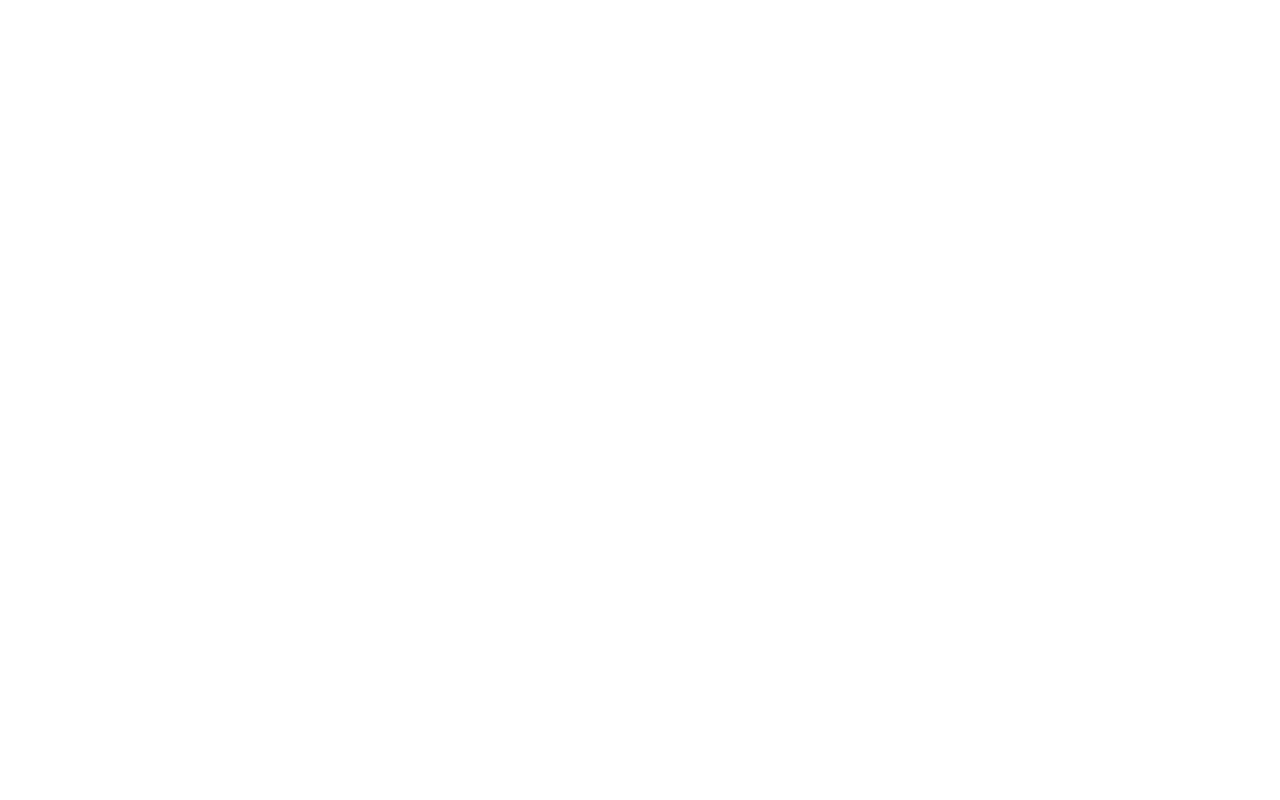
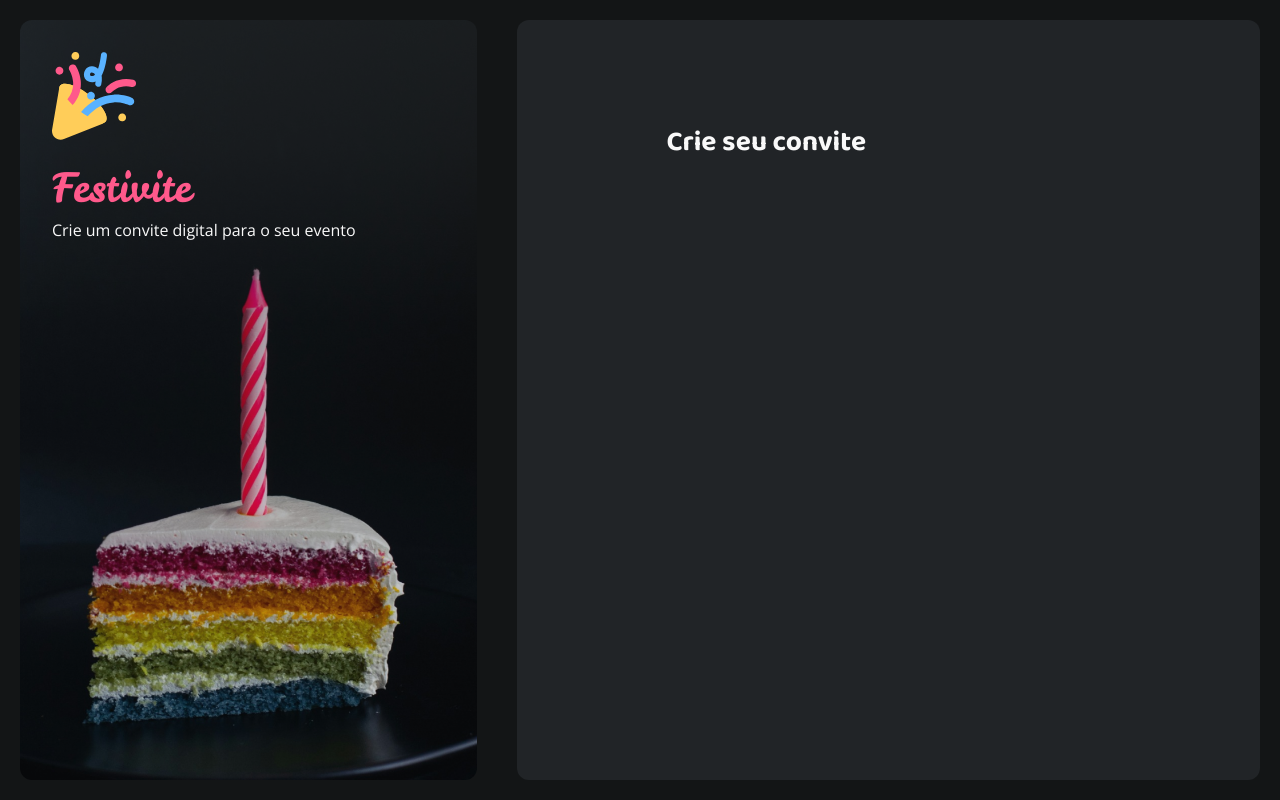
Before and after one commit to BrunoGustavo92/Formulario-de-convite, a plain HTML site: page index.html in a window 1280 px wide. Drawn offline with nearby package versions, Linux system fonts and the light colour scheme.

Commit message:
conteudo aside

```diff
--- a/index.html
+++ b/index.html
@@ -11,6 +11,26 @@
   <link href="https://fonts.googleapis.com/css2?family=Baloo+2:wght@700&family=Leckerli+One&family=Open+Sans:ital,wght@0,300..800;1,300..800&display=swap" rel="stylesheet">
 </head>
 <body>
+  <div id="app">
+    <aside>
+      <div class="aside-container">
+        <header>
+          <img src="assets/Logo.svg" alt="Icone festa">
+          <h1>Festivite</h1>
+          <p>Crie um convite digital para o seu evento</p>
+        </header>
+      </div>
+    </aside>
 
+    <main>
+      <div class="main-container">
+        <div class="title">
+          <h2>Crie seu convite</h2>
+        </div>
+
+
+      </div>
+    </main>
+  </div>
 </body>
 </html>
--- a/styles/global.css
+++ b/styles/global.css
@@ -9,14 +9,14 @@
   --font-family-title: 'Baloo 2', sans-serif;
   --font-family-text: 'Open Sans', sans-serif;
 
-  --text-logo: 400 2.5rem/1.4 var(--font-family-logo);
+  --text-logo: 400 2.5rem var(--font-family-logo);
 
-  --text-title-md: 700 1.75rem/1.4 var(--font-family-title);
-  --text-title-sm: 700 1.12rem/1.4 var(--font-family-title);
+  --text-title-md: 700 1.75rem var(--font-family-title);
+  --text-title-sm: 700 1.12rem var(--font-family-title);
 
-  --text-md: 400 1rem/1.4 var(--font-family-text);
-  --text-sm: 400 0.875rem/1.4 var(--font-family-text);
-  --text-xs: 400 0.75rem/1.4 var(--font-family-text);
+  --text-md: 400 1rem var(--font-family-text);
+  --text-sm: 400 0.875rem var(--font-family-text);
+  --text-xs: 400 0.75rem var(--font-family-text);
 
   /* Brand */
   --brand-light: #59B2FF;
@@ -52,3 +52,25 @@
   --text-body: #C8CDD0;
   --text-heading: #F9F9F9;
 }
+
+body {
+  overflow: hidden;
+  background-color: var(--shape-background);
+
+  font: var(--text-md);
+  color: var(--text-heading);
+}
+
+h1 {
+  font: var(--text-logo);
+  color: var(--pink);
+}
+
+h2 {
+  font: var(--text-title-md);
+}
+
+img {
+  max-width: 100%;
+  height: auto;
+}
--- a/styles/index.css
+++ b/styles/index.css
@@ -1 +1,2 @@
 @import url(global.css);
+@import url(layout.css);
--- /dev/null
+++ b/styles/layout.css
@@ -0,0 +1,46 @@
+#app {
+  display: grid;
+  grid-template-columns: 38.79% 61.21%;
+
+  height: 100vh;
+  overflow: hidden;
+}
+
+aside {
+  background-image: url(/assets/Background.png);
+  border-radius: 0.75rem;
+  background-repeat: no-repeat;
+  background-size: cover;
+  background-position: center;
+  margin: 1.25rem;
+
+  & .aside-container {
+    max-width: 25rem;
+    padding: 2rem;
+  }
+
+  & h1 {
+    margin-top: 1rem;
+    margin-bottom: 0.25rem;
+  }
+}
+
+main {
+  overflow: auto;
+  padding: 1.25rem;
+  background-color: var(--shape-body);
+  border-radius: 0.75rem;
+  background-repeat: no-repeat;
+  background-size: cover;
+  background-position: center;
+  margin: 1.25rem;
+
+
+  & .main-container {
+    max-width: 35rem;
+  }
+
+  & .title {
+    padding: 5rem 8.125rem 2.5rem 8.125rem;
+  }
+}
```
